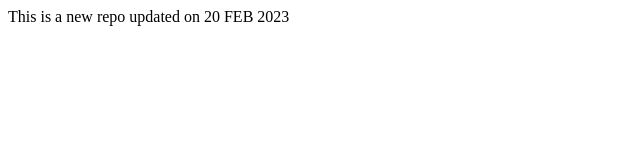
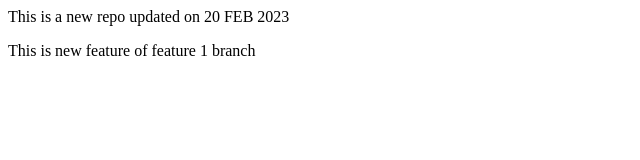
Before and after one commit to ShubhCode156/LocalRepo, a plain HTML site: page index.html in a window 1280 px wide. Shown: the whole page, without its empty margins (0-640 px from the left). Drawn offline with Linux system fonts and the light colour scheme.

Commit message:
added feature1

```diff
--- a/index.html
+++ b/index.html
@@ -1 +1,2 @@
 <p>This is a new repo updated on 20 FEB 2023</p>
+<P>This is new feature of feature 1 branch</P>
```
